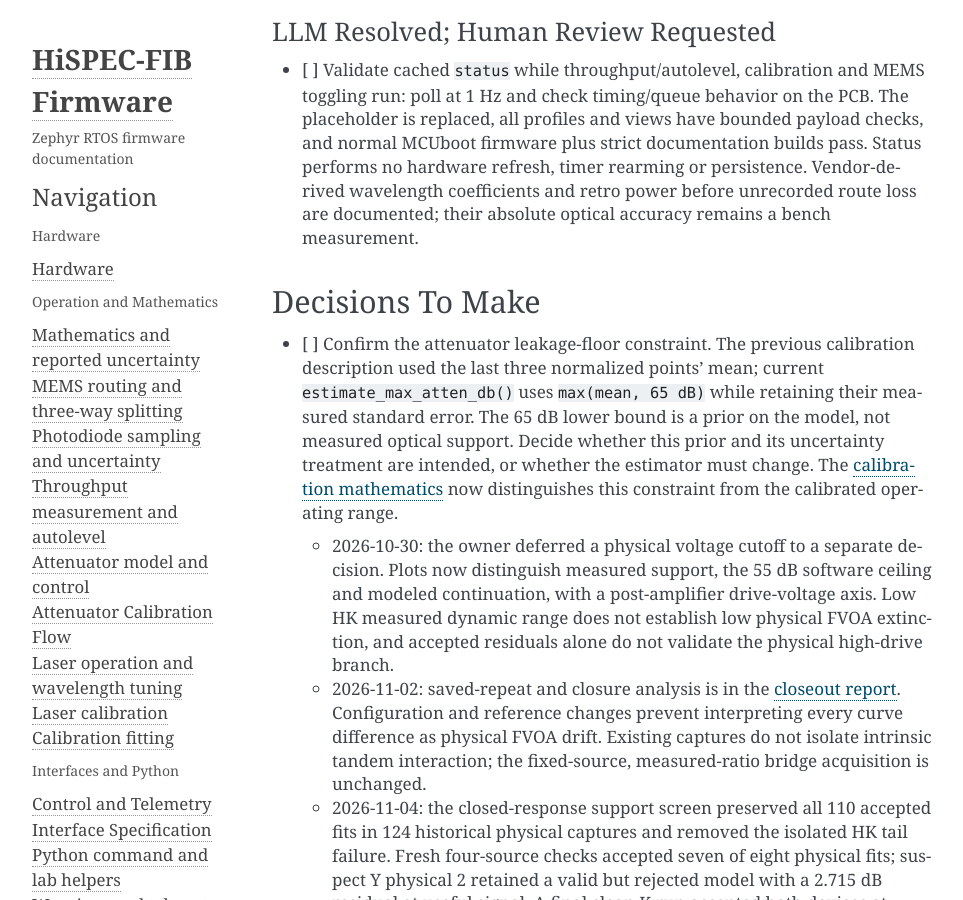
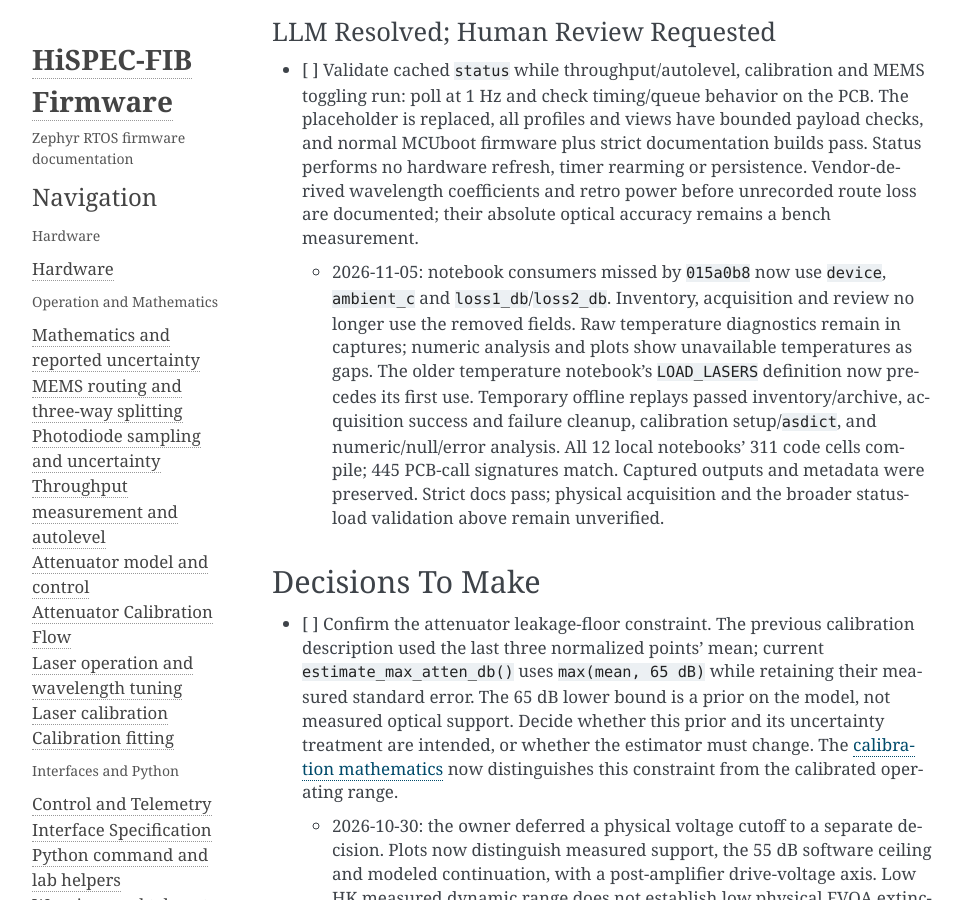
Before and after one commit to COO-Utilities/hispec-tib, a Sphinx documentation site: the page built from doc/human_review_required.md, in a window 1280 px wide and 900 px high, scrolled down 8961 px. Shown: the whole window, without its empty margins (148-1111 px from the left). Built offline with Sphinx 7.4.7, drawn with Linux system fonts in a browser that asks for light colours.

Commit message:
Fix notebook consumers of current status and attenuator fields

```diff
--- a/doc/human_review_required.md
+++ b/doc/human_review_required.md
@@ -353,6 +353,16 @@ LLMs Agents: Do NOT change heading names in this file.
   performs no hardware refresh, timer rearming or persistence. Vendor-derived
   wavelength coefficients and retro power before unrecorded route loss are
   documented; their absolute optical accuracy remains a bench measurement.
+  - 2026-11-05: notebook consumers missed by `015a0b8` now use `device`,
+    `ambient_c` and `loss1_db`/`loss2_db`. Inventory, acquisition and review no
+    longer use the removed fields. Raw temperature diagnostics remain in captures;
+    numeric analysis and plots show unavailable temperatures as gaps. The older
+    temperature notebook's `LOAD_LASERS` definition now precedes its first use.
+    Temporary offline replays passed inventory/archive, acquisition success and
+    failure cleanup, calibration setup/`asdict`, and numeric/null/error analysis.
+    All 12 local notebooks' 311 code cells compile; 445 PCB-call signatures match.
+    Captured outputs and metadata were preserved. Strict docs pass; physical
+    acquisition and the broader status-load validation above remain unverified.
 
 
 ## Decisions To Make
```
Also changed, not shown: 3 other files.
